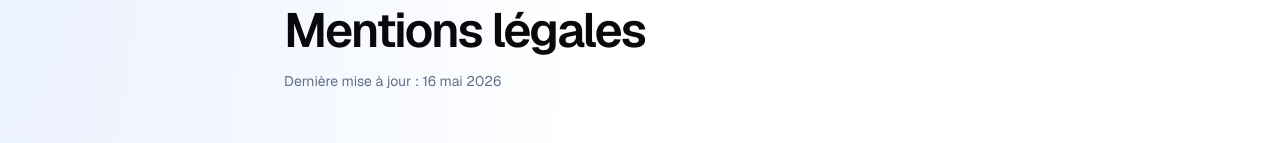
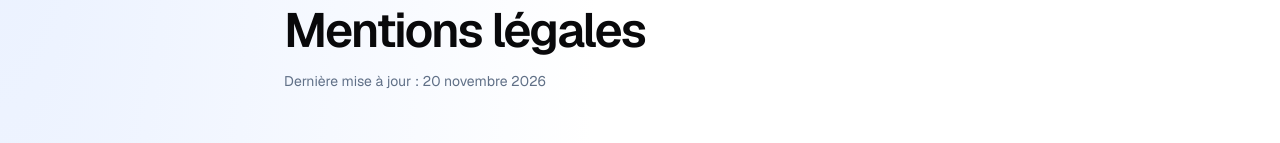
Before and after one commit to espoir-star/Althoce-google-studio-site, a Next.js app: page /mentions-legales in a window 1280 px wide. Shown: the part 188-331 px from the top of the page. Built offline with nearby package versions, Linux system fonts and the light colour scheme; no server answers.

Commit message:
Mentions légales : date de mise à jour
Co-Authored-By: Claude Opus 5.5 <noreply@anthropic.com>

```diff
--- a/components/LegalPageClient.tsx
+++ b/components/LegalPageClient.tsx
@@ -187,7 +187,7 @@ export default function LegalPageClient() {
 
           {/* Header */}
           <h1 className="legal-h1">Mentions légales</h1>
-          <p className="legal-date">Dernière mise à jour&nbsp;: 16 mai 2026</p>
+          <p className="legal-date">Dernière mise à jour&nbsp;: 20 novembre 2026</p>
 
           {/* Intro */}
           <div className="legal-intro">
```
